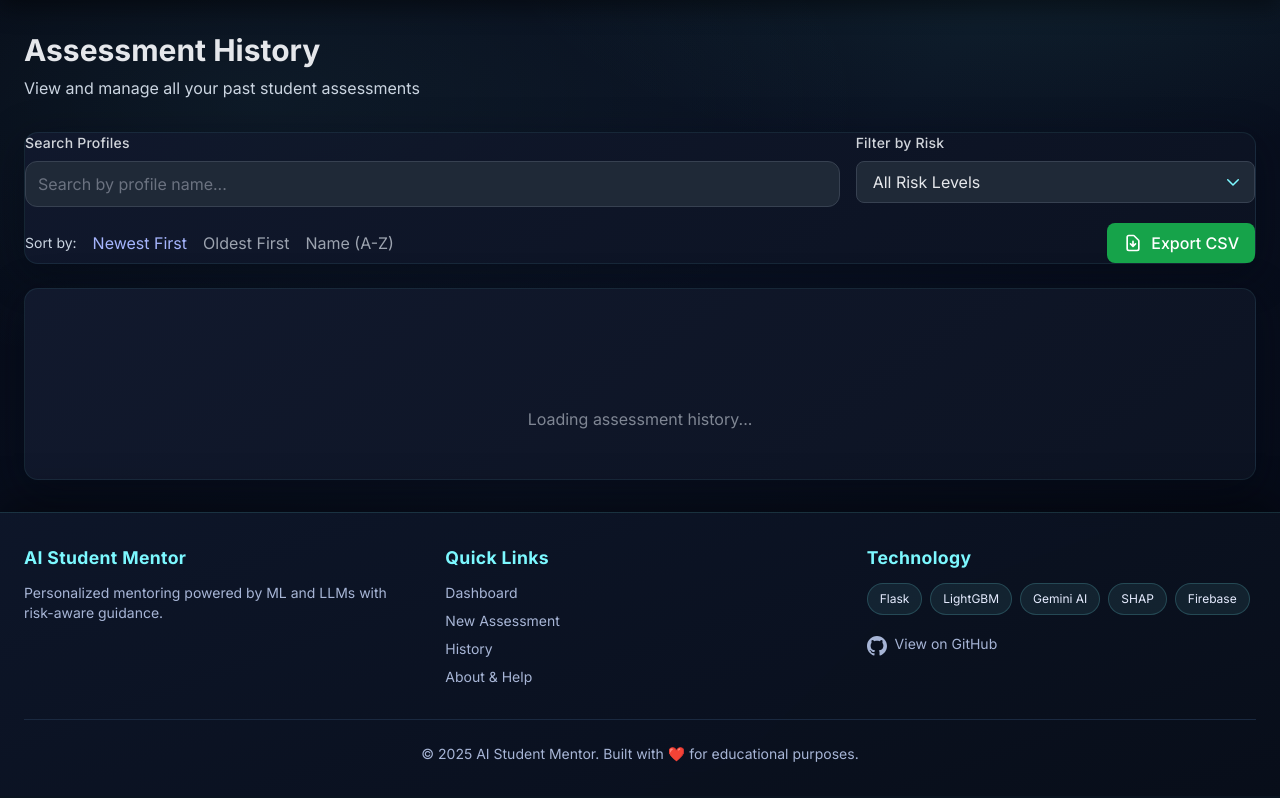
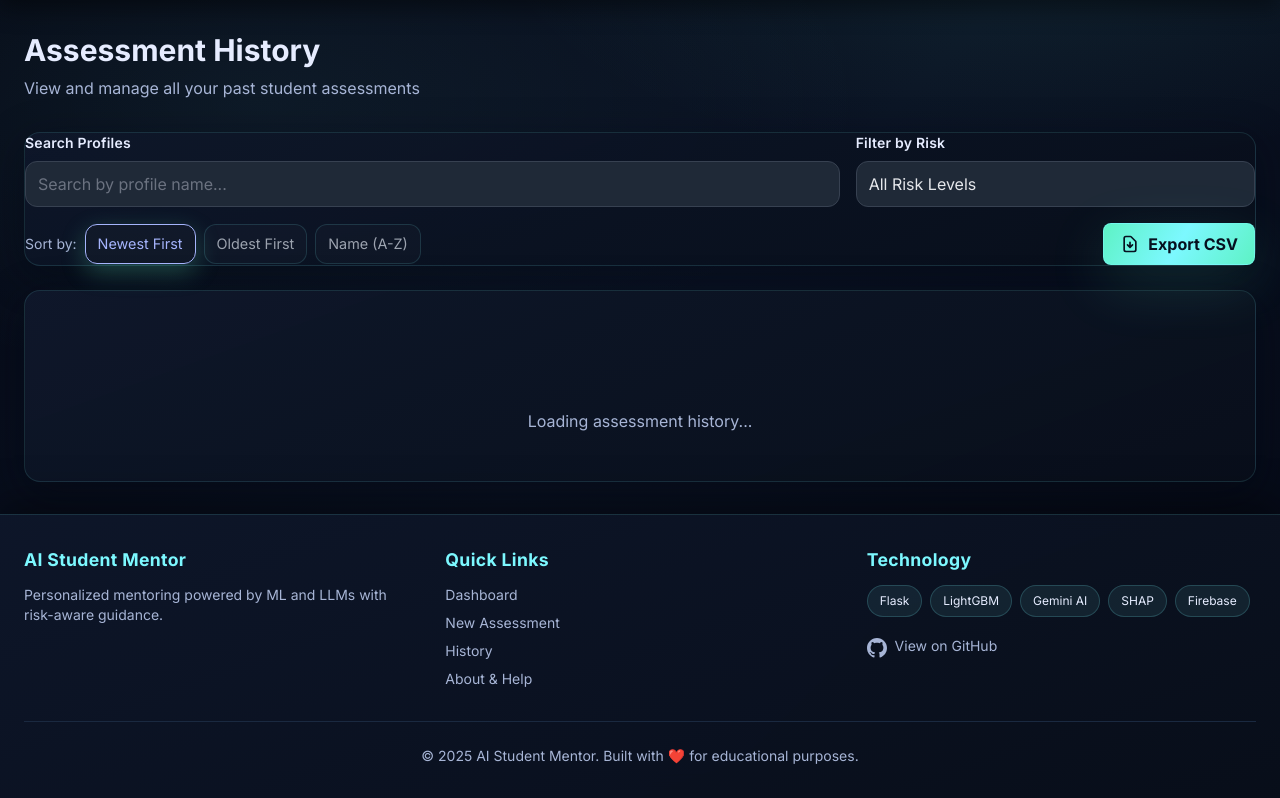
Before and after one commit to KailasVS666/student-risk-demo, a Flask app: template app/templates/history.html in a window 1280 px wide. Shown: the part 73-871 px from the top of the page. Before the commit the page ends 835 px from the top, so only its background shows below. Run offline with Flask 3, Linux system fonts and the light colour scheme; the template is opened without the code that fills it: most values are stand-ins (such as "Sample title", 1, 10 or a date in 2020); parts of the project's set-up code (start-up, migrations or seed data) failed here and were passed over; some libraries are stand-ins or nearby versions.

Commit message:
feat: restyle history page with neo panels

```diff
--- a/app/static/css/style.css
+++ b/app/static/css/style.css
@@ -438,6 +438,47 @@ textarea {
 .progress-step.active .step-label {
     color: var(--accent-2);
     text-shadow: 0 0 8px rgba(124, 248, 255, 0.4);
+}
+
+/* --- History Page --- */
+.sort-btn {
+    padding: 8px 12px;
+    font-size: 0.9rem;
+    border-radius: 12px;
+    color: var(--text-muted);
+    border: 1px solid rgba(124, 248, 255, 0.14);
+    background: rgba(255, 255, 255, 0.02);
+    transition: color 150ms ease, border-color 150ms ease, background 150ms ease, transform 150ms ease;
+}
+
+.sort-btn:hover {
+    color: var(--accent-2);
+    border-color: rgba(124, 248, 255, 0.35);
+    background: rgba(124, 248, 255, 0.08);
+}
+
+.sort-btn.active {
+    color: var(--accent-2);
+    border-color: rgba(124, 248, 255, 0.5);
+    box-shadow: 0 8px 24px rgba(94, 242, 197, 0.25);
+}
+
+.history-card {
+    border: 1px solid rgba(124, 248, 255, 0.12);
+    background: linear-gradient(160deg, rgba(12, 20, 36, 0.92), rgba(7, 12, 24, 0.95));
+}
+
+.btn-danger-ghost {
+    background: rgba(248, 113, 113, 0.12);
+    color: #fecdd3;
+    border: 1px solid rgba(248, 113, 113, 0.35);
+    transition: transform 150ms ease, box-shadow 150ms ease, border-color 150ms ease;
+}
+
+.btn-danger-ghost:hover {
+    transform: translateY(-1px);
+    box-shadow: 0 12px 32px rgba(248, 113, 113, 0.35);
+    border-color: rgba(248, 113, 113, 0.6);
 }
 
 /* Progress connecting lines */
--- a/app/templates/history.html
+++ b/app/templates/history.html
@@ -6,30 +6,30 @@
 <div class="max-w-7xl mx-auto">
     <!-- Page Header -->
     <div class="mb-8">
-        <h1 class="text-3xl font-bold text-gray-800 mb-2">Assessment History</h1>
-        <p class="text-gray-600">View and manage all your past student assessments</p>
+        <h1 class="text-3xl font-bold text-primary mb-2">Assessment History</h1>
+        <p class="text-muted">View and manage all your past student assessments</p>
     </div>
 
     <!-- Filters and Search -->
-    <div class="card-soft panel-spacing mb-6">
+    <div class="neo-panel panel-spacing mb-6">
         <div class="grid grid-cols-1 md:grid-cols-3 gap-4">
             <!-- Search -->
             <div class="md:col-span-2">
-                <label for="searchHistory" class="block text-sm font-medium text-gray-700 mb-2">Search Profiles</label>
+                <label for="searchHistory" class="block text-sm font-semibold text-primary mb-2">Search Profiles</label>
                 <input
                     type="search"
                     id="searchHistory"
                     placeholder="Search by profile name..."
-                    class="w-full px-4 py-2 border border-gray-300 rounded-lg focus:ring-2 focus:ring-indigo-500 focus:border-transparent"
+                    class="input-soft"
                 />
             </div>
 
             <!-- Risk Level Filter -->
             <div>
-                <label for="filterRisk" class="block text-sm font-medium text-gray-700 mb-2">Filter by Risk</label>
+                <label for="filterRisk" class="block text-sm font-semibold text-primary mb-2">Filter by Risk</label>
                 <select
                     id="filterRisk"
-                    class="w-full px-4 py-2 border border-gray-300 rounded-lg focus:ring-2 focus:ring-indigo-500 focus:border-transparent"
+                    class="input-soft"
                 >
                     <option value="">All Risk Levels</option>
                     <option value="High">High Risk</option>
@@ -40,14 +40,14 @@
         </div>
 
         <!-- Sort Options and Export -->
-        <div class="mt-4 flex items-center justify-between">
-            <div class="flex items-center space-x-4">
-                <span class="text-sm text-gray-600">Sort by:</span>
+        <div class="mt-4 flex flex-col md:flex-row md:items-center md:justify-between gap-3">
+            <div class="flex items-center flex-wrap gap-2">
+                <span class="text-sm text-muted">Sort by:</span>
                 <button id="sortNewest" class="sort-btn active">Newest First</button>
                 <button id="sortOldest" class="sort-btn">Oldest First</button>
                 <button id="sortName" class="sort-btn">Name (A-Z)</button>
             </div>
-            <button id="exportCsvBtn" class="px-4 py-2 bg-green-600 text-white rounded-lg hover:bg-green-700 transition-colors font-medium flex items-center space-x-2">
+            <button id="exportCsvBtn" class="btn-primary px-4 py-2 rounded-lg font-bold flex items-center gap-2">
                 <svg class="h-5 w-5" fill="none" viewBox="0 0 24 24" stroke="currentColor">
                     <path stroke-linecap="round" stroke-linejoin="round" stroke-width="2" d="M12 10v6m0 0l-3-3m3 3l3-3m2 8H7a2 2 0 01-2-2V5a2 2 0 012-2h5.586a1 1 0 01.707.293l5.414 5.414a1 1 0 01.293.707V19a2 2 0 01-2 2z"/>
                 </svg>
@@ -57,19 +57,19 @@
     </div>
 
     <!-- Loading State -->
-    <div id="historyLoading" class="text-center py-12 card-soft">
+    <div id="historyLoading" class="text-center py-12 neo-panel panel-spacing">
         <div class="inline-block animate-spin rounded-full h-12 w-12 border-b-2 border-indigo-600"></div>
-        <p class="mt-4 text-gray-500">Loading assessment history...</p>
+        <p class="mt-4 text-muted">Loading assessment history...</p>
     </div>
 
     <!-- Empty State -->
-    <div id="historyEmpty" class="text-center py-16 card-soft hidden">
+    <div id="historyEmpty" class="text-center py-16 neo-panel panel-spacing hidden">
         <svg class="mx-auto h-20 w-20 text-gray-400 mb-4" fill="none" viewBox="0 0 24 24" stroke="currentColor">
             <path stroke-linecap="round" stroke-linejoin="round" stroke-width="2" d="M9 12h6m-6 4h6m2 5H7a2 2 0 01-2-2V5a2 2 0 012-2h5.586a1 1 0 01.707.293l5.414 5.414a1 1 0 01.293.707V19a2 2 0 01-2 2z"/>
         </svg>
-        <h3 class="text-xl font-medium text-gray-700 mb-2">No assessments found</h3>
-        <p class="text-gray-500 mb-6">You haven't created any student assessments yet</p>
-        <a href="/assessment" class="inline-block px-6 py-3 bg-indigo-600 text-white rounded-lg font-medium hover:bg-indigo-700 transition-colors">
+        <h3 class="text-xl font-semibold text-primary mb-2">No assessments found</h3>
+        <p class="text-muted mb-6">You haven't created any student assessments yet</p>
+        <a href="/assessment" class="btn-primary inline-flex px-6 py-3 rounded-lg font-semibold">
             Create Your First Assessment
         </a>
     </div>
@@ -81,29 +81,21 @@
 
     <!-- Stats Summary -->
     <div id="historyStats" class="mt-8 grid grid-cols-1 md:grid-cols-3 gap-6 hidden">
-        <div class="bg-white rounded-xl shadow-md p-6">
-            <h3 class="text-sm font-medium text-gray-500 mb-2">Total Assessments</h3>
-            <p class="text-3xl font-bold text-indigo-600" id="statTotal">0</p>
+        <div class="neo-panel stat-card">
+            <h3 class="stat-label">Total Assessments</h3>
+            <p class="stat-value" id="statTotal">0</p>
         </div>
-        <div class="bg-white rounded-xl shadow-md p-6">
-            <h3 class="text-sm font-medium text-gray-500 mb-2">High Risk</h3>
-            <p class="text-3xl font-bold text-red-600" id="statHigh">0</p>
+        <div class="neo-panel stat-card">
+            <h3 class="stat-label">High Risk</h3>
+            <p class="stat-value text-red-300" id="statHigh">0</p>
         </div>
-        <div class="bg-white rounded-xl shadow-md p-6">
-            <h3 class="text-sm font-medium text-gray-500 mb-2">Low Risk</h3>
-            <p class="text-3xl font-bold text-green-600" id="statLow">0</p>
+        <div class="neo-panel stat-card">
+            <h3 class="stat-label">Low Risk</h3>
+            <p class="stat-value text-green-300" id="statLow">0</p>
         </div>
     </div>
 </div>
 
-<style>
-    .sort-btn {
-        @apply px-3 py-1 text-sm text-gray-600 hover:text-indigo-600 transition-colors;
-    }
-    .sort-btn.active {
-        @apply text-indigo-600 font-semibold border-b-2 border-indigo-600;
-    }
-</style>
 {% endblock %}
 
 {% block extra_scripts %}
@@ -228,49 +220,47 @@ import { showToast } from '/static/js/ui-utils.js';
 
     function createHistoryCard(profile) {
         const card = document.createElement('div');
-        card.className = 'card-soft panel-spacing hover:shadow-lg transition-all duration-200';
+        card.className = 'neo-panel panel-spacing history-card hover-lift';
 
         const g1 = profile.G1 || 0;
         const g2 = profile.G2 || 0;
         const avgGrade = (g1 + g2) / 2;
 
-        let riskClass = 'bg-green-100 text-green-800';
+        let riskClass = 'pill risk-low';
         let riskText = 'Low Risk';
         if (avgGrade < 10) {
-            riskClass = 'bg-red-100 text-red-800';
+            riskClass = 'pill risk-high';
             riskText = 'High Risk';
         } else if (avgGrade < 14) {
-            riskClass = 'bg-yellow-100 text-yellow-800';
+            riskClass = 'pill risk-medium';
             riskText = 'Medium Risk';
         }
 
         card.innerHTML = `
-            <div class="flex flex-col md:flex-row md:items-center justify-between">
-                <div class="flex-1 mb-4 md:mb-0">
-                    <h3 class="text-xl font-bold text-gray-800 mb-2">${profile.id}</h3>
-                    <div class="grid grid-cols-2 md:grid-cols-4 gap-4 text-sm text-gray-600">
+            <div class="flex flex-col md:flex-row md:items-center justify-between gap-4">
+                <div class="flex-1">
+                    <h3 class="text-xl font-bold text-primary mb-2">${profile.id}</h3>
+                    <div class="grid grid-cols-2 md:grid-cols-4 gap-3 text-sm text-muted">
                         <div>
-                            <span class="font-medium">Age:</span> ${profile.age || 'N/A'}
+                            <span class="font-semibold text-primary">Age:</span> ${profile.age || 'N/A'}
                         </div>
                         <div>
-                            <span class="font-medium">G1:</span> ${g1}
+                            <span class="font-semibold text-primary">G1:</span> ${g1}
                         </div>
                         <div>
-                            <span class="font-medium">G2:</span> ${g2}
+                            <span class="font-semibold text-primary">G2:</span> ${g2}
                         </div>
                         <div>
-                            <span class="font-medium">Failures:</span> ${profile.failures || 0}
+                            <span class="font-semibold text-primary">Failures:</span> ${profile.failures || 0}
                         </div>
                     </div>
                 </div>
-                <div class="flex items-center space-x-3">
-                    <span class="px-4 py-2 rounded-full text-sm font-semibold ${riskClass}">
-                        ${riskText}
-                    </span>
-                    <button data-action="view" data-profile="${profile.id}" class="px-4 py-2 bg-indigo-100 text-indigo-700 rounded-lg hover:bg-indigo-200 transition-colors text-sm font-medium">
+                <div class="flex items-center flex-wrap gap-3">
+                    <span class="${riskClass}">${riskText}</span>
+                    <button data-action="view" data-profile="${profile.id}" class="btn-secondary px-4 py-2 rounded-lg text-sm font-semibold">
                         View Details
                     </button>
-                    <button data-action="delete" data-profile="${profile.id}" class="px-4 py-2 bg-red-100 text-red-700 rounded-lg hover:bg-red-200 transition-colors text-sm font-medium">
+                    <button data-action="delete" data-profile="${profile.id}" class="btn-danger-ghost px-4 py-2 rounded-lg text-sm font-semibold">
                         Delete
                     </button>
                 </div>
```
